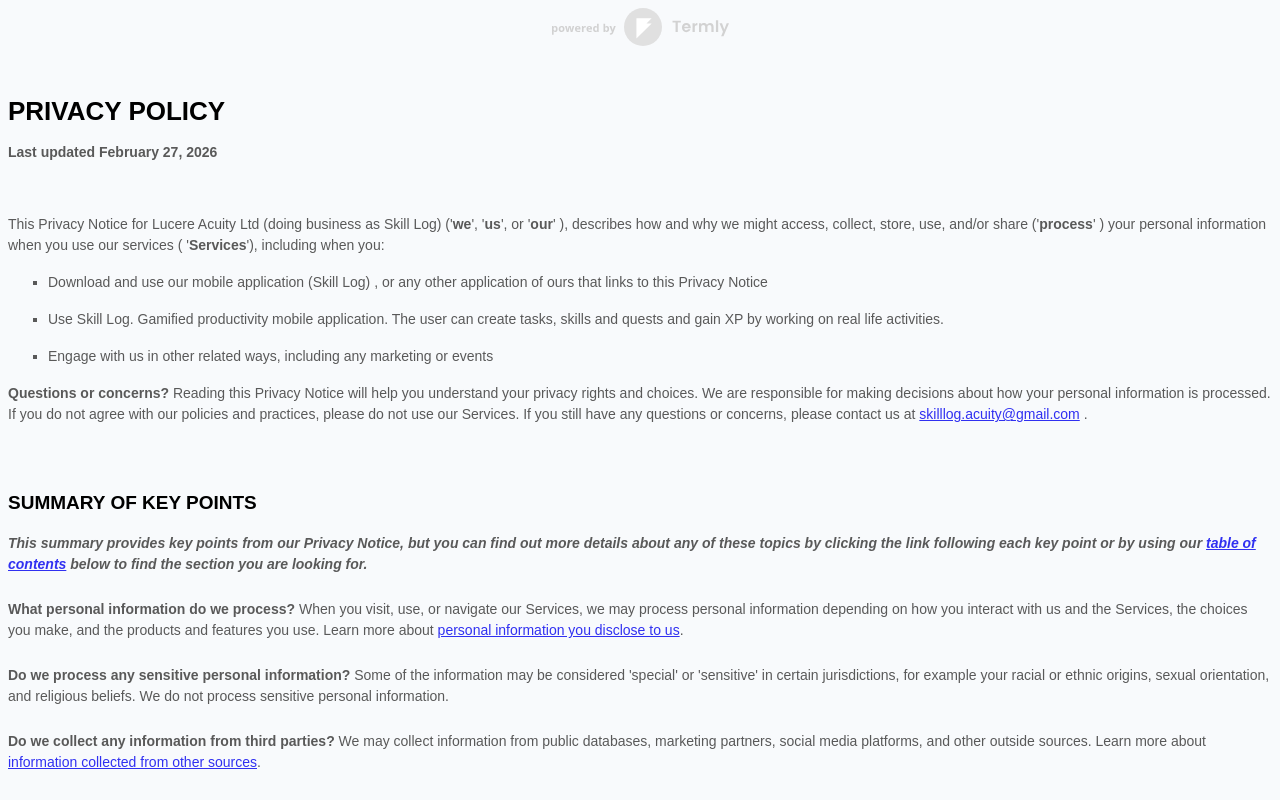
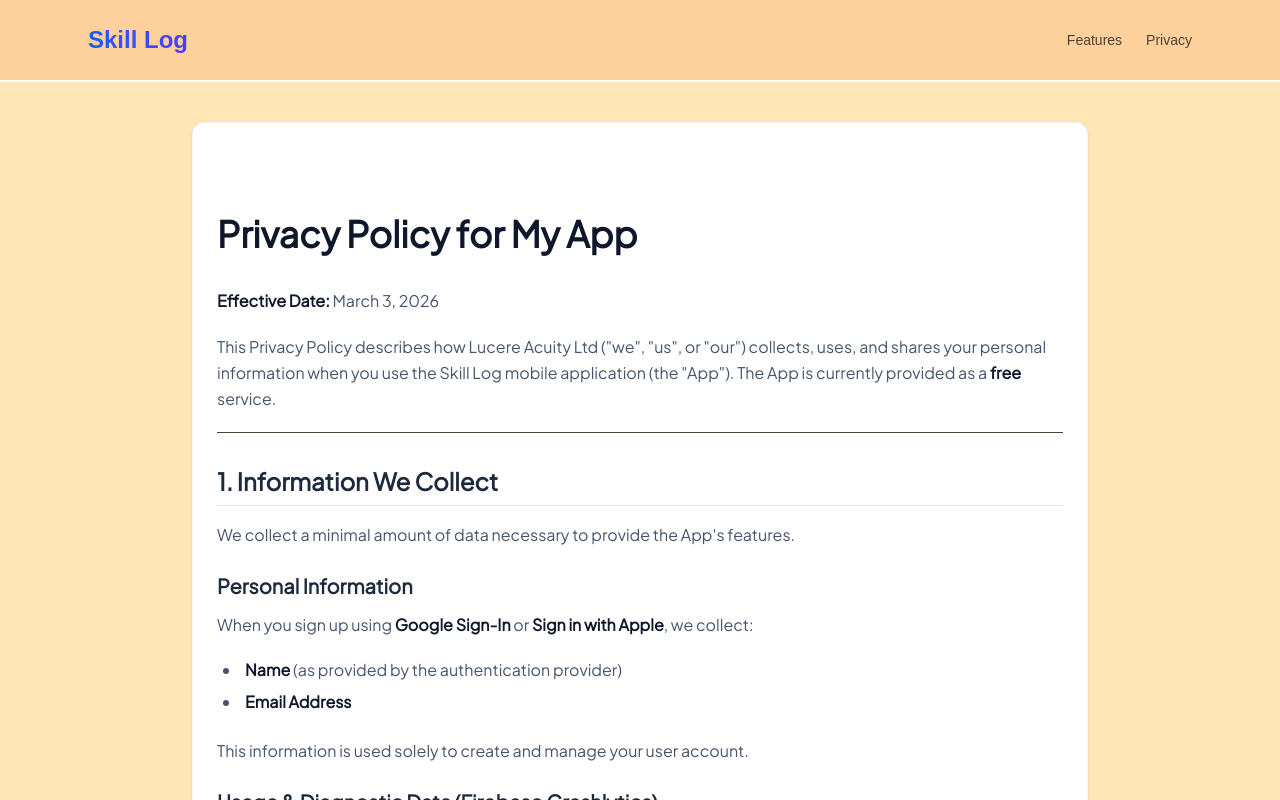
Before and after one commit to lombluc/skill-log-site, a Next.js app: page /privacy in a window 1280 px wide. Shown: the top 800 px of the page. Built offline with nearby package versions, Linux system fonts and the light colour scheme; a web font is replaced by a local one.

Commit message:
custom markdown privacy policy

```diff
--- a/package.json
+++ b/package.json
@@ -13,6 +13,8 @@
     "next": "16.1.6",
     "react": "19.2.3",
     "react-dom": "19.2.3",
+    "react-markdown": "^10.1.0",
+    "remark-gfm": "^4.0.1",
     "resend": "^6.9.2"
   },
   "devDependencies": {
--- a/private/privacy_policy.md
+++ b/public/privacy_policy.md
@@ -133,5 +133,3 @@
 If you have any questions, requests, or complaints about this Privacy Policy or how we handle your data, please contact us at:
 
 **Email:** privacy@yourcompany.com
-
-If you are located in the EU or UK and we are unable to resolve your concern, you have the right to contact your local Data Protection Authority.
--- a/src/app/privacy/page.tsx
+++ b/src/app/privacy/page.tsx
@@ -1,11 +1,87 @@
+import ReactMarkdown from "react-markdown";
+import type { Components } from "react-markdown";
+import remarkGfm from "remark-gfm";
+import BasePage from "../../../components/BasePage";
+import fs from "fs";
+import path from "path";
+
 export default function Privacy() {
+  const filePath = path.join(process.cwd(), "public", "privacy_policy.md");
+  const markdown = fs.readFileSync(filePath, "utf8");
+
+  const TailwindComponents: Components = {
+    h1: ({ children }) => (
+      <h1 className="text-4xl font-extrabold mb-8 mt-10 text-slate-900 leading-tight">
+        {children}
+      </h1>
+    ),
+    h2: ({ children }) => (
+      <h2 className="text-2xl font-bold mb-4 mt-8 text-slate-800 border-b border-slate-200 pb-2">
+        {children}
+      </h2>
+    ),
+    h3: ({ children }) => (
+      <h3 className="text-xl font-semibold mb-3 mt-6 text-slate-800">
+        {children}
+      </h3>
+    ),
+    p: ({ children }) => (
+      <p className="mb-5 leading-relaxed text-slate-600">{children}</p>
+    ),
+    ul: ({ children }) => (
+      <ul className="list-disc ml-6 mb-6 space-y-2 text-slate-600">
+        {children}
+      </ul>
+    ),
+    ol: ({ children }) => (
+      <ol className="list-decimal ml-6 mb-6 space-y-2 text-slate-600">
+        {children}
+      </ol>
+    ),
+    li: ({ children }) => <li className="pl-1">{children}</li>,
+    table: ({ children }) => (
+      <div className="my-8 overflow-x-auto rounded-lg border border-slate-200">
+        <table className="min-w-full divide-y divide-slate-200 border-collapse">
+          {children}
+        </table>
+      </div>
+    ),
+    thead: ({ children }) => <thead className="bg-slate-50">{children}</thead>,
+    th: ({ children }) => (
+      <th className="px-6 py-3 text-left text-sm font-semibold text-slate-900 uppercase tracking-wider border-b border-slate-200">
+        {children}
+      </th>
+    ),
+    td: ({ children }) => (
+      <td className="px-6 py-4 text-sm text-slate-600 border-b border-slate-100 last:border-b-0">
+        {children}
+      </td>
+    ),
+    a: ({ href, children }) => (
+      <a
+        href={href}
+        className="text-blue-600 hover:text-blue-800 underline transition-colors"
+        target="_blank"
+        rel="noopener noreferrer"
+      >
+        {children}
+      </a>
+    ),
+    strong: ({ children }) => (
+      <strong className="font-bold text-slate-900">{children}</strong>
+    ),
+  };
+
   return (
-    <div className="w-full h-screen bg-slate-50">
-      <iframe
-        src="/privacy_policy.html"
-        className="w-full h-full border-none"
-        title="Privacy Policy"
-      />
-    </div>
+    <BasePage>
+      <div className="max-w-4xl mx-auto px-6 py-12 bg-white shadow-sm rounded-xl my-10 border border-slate-100 font-description">
+        <ReactMarkdown
+          remarkPlugins={[remarkGfm]}
+          components={TailwindComponents}
+        >
+          {markdown}
+        </ReactMarkdown>
+      </div>
+    </BasePage>
   );
 }
```
Also changed, not shown: 1 other file (tests, documents, lock files or other folders).
